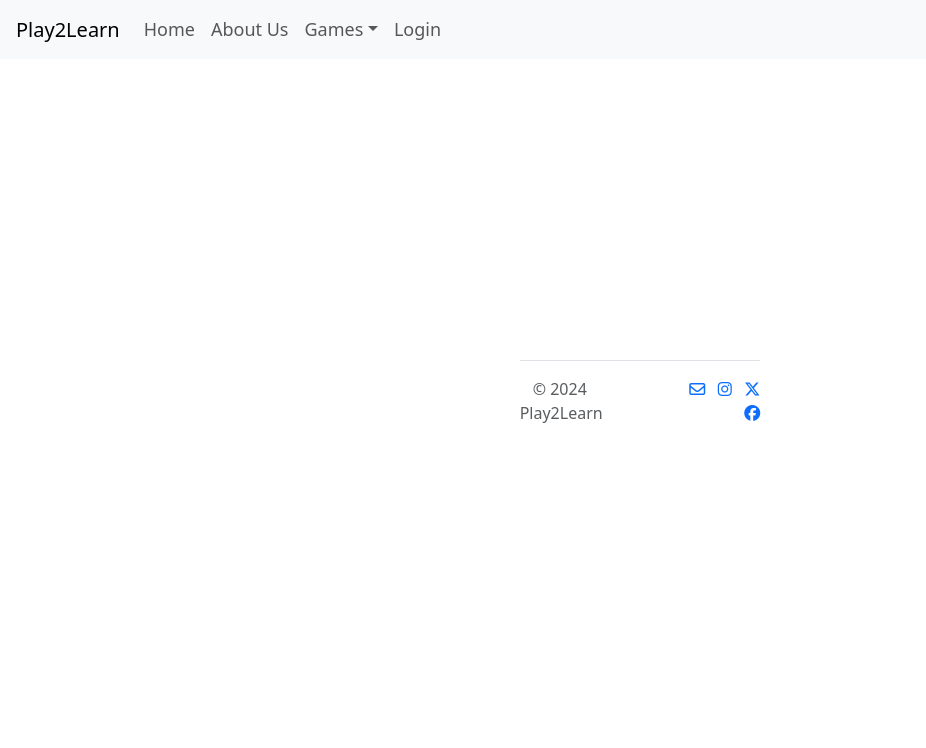
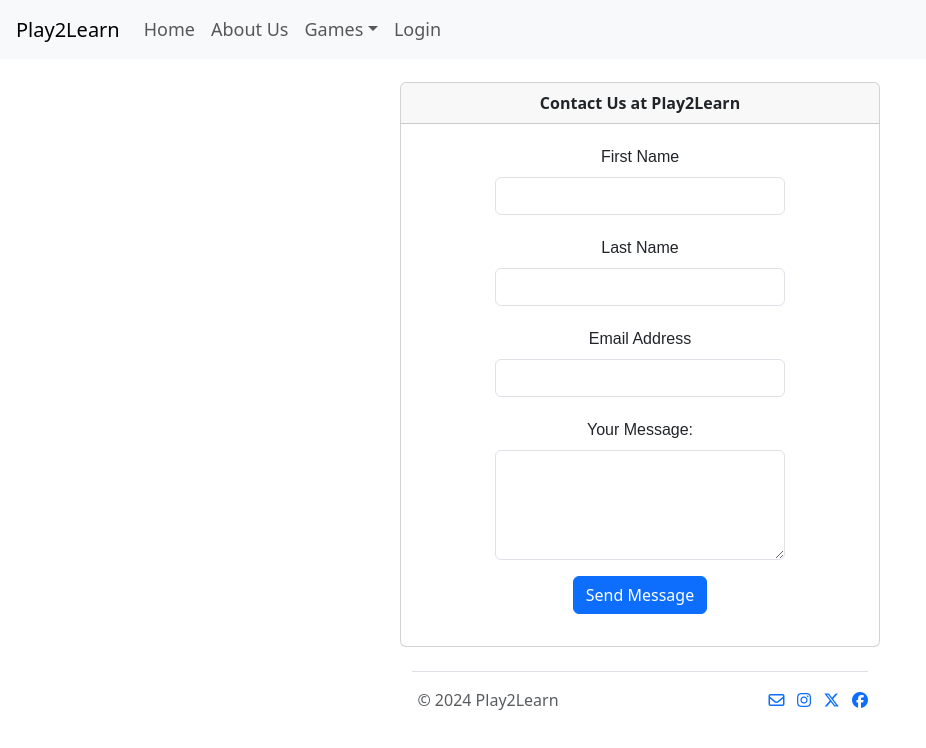
Before and after one commit to properholmes/Play2LearnVersion.2, a React (Vite) app in the folder react/: page /contact in a window 1280 px wide. Shown: the top 748 px of the page, without its empty margins (0-926 px from the left). Built offline with nearby package versions, Linux system fonts and the light colour scheme.

Commit message:
Add contact form jsx

```diff
--- a/react/src/App.jsx
+++ b/react/src/App.jsx
@@ -1,32 +1,38 @@
-import { useState } from 'react';
-import {Routes, Route} from 'react-router-dom';
-import About from './components/About';
-import anagrams from "./components/anagramhunt/anagramsArray.js";
-import Footer from "./components/Footer";
-import GamePlay from './components/anagramhunt/GamePlay';
-import GameScore from './components/anagramhunt/GameScore';
-import GameSetup from './components/anagramhunt/GameSetup';
-import Header from "./components/Header";
-import Homepage from './components/Homepage';
-import Login from './components/Login';
-import Mathfacts from './components/Mathfacts'
-import Register from './components/Register';
-import './anaApp.css'
+import { useState } from 'react'; // imports useState hook from React for state management
+import { Routes, Route } from 'react-router-dom'; // imports Routes and Route for setting up routing
+import About from './components/About'; // imports the About component
+import Contact from './components/Contact';
+import anagrams from "./components/anagramhunt/anagramsArray.js"; // imports an anagrams
+import Footer from "./components/Footer"; // imports Footer component
+import GamePlay from './components/anagramhunt/GamePlay'; // imports GamePlay component for the game
+import GameScore from './components/anagramhunt/GameScore'; // imports GameScore component to display scores
+import GameSetup from './components/anagramhunt/GameSetup'; // imports GameSetup component for initial setup
+import Header from "./components/Header"; // imports Header component
+import Homepage from './components/Homepage'; // imports Homepage component
+import Login from './components/Login'; // imports Login component
+import Mathfacts from './components/Mathfacts'; // imports Mathfacts component
+import Register from './components/Register'; // imports Register component
+import './anaApp.css'; // imports CSS for styling
 
+//generating some logic for use within children.. and passing in the routes here
 
 function App() {
 
-  // find a random index in an array
+  // find random index in an array, useful throughout the project
   function findRandom(array) {
+    // check if array is defined
     if (array) {
+      // generate a random index
       const random = Math.floor(Math.random() * array.length)
+      // select the item from the index
       const randomSelected = array[random];
+
       return randomSelected;
     }
-      return 0;
+      return 0; // if array undefined, return 0
   }
 
-  // set the initial wordlength to 5
+  // useState- set the initial wordlength -default set to 5
   const [wordLength, setWordLength] = useState('5');
   // set the first block of anagram words to a random block of 5 characters
   const [wordAnswers, setWordAnswer] = findRandom(anagrams[wordLength]);
@@ -34,19 +40,21 @@ function App() {
   const [score, setScore] = useState(0);
   // get length of anagram block and subtract 1 because we will show the user one of the words as a hint
   const [wordsLeft, setWordsLeft] = useState(wordAnswers.length - 1);
-
   // Logic for displaying correct answers in the final score view of anagram game
   const [correctAnswers, setCorrectAnswers] = useState([]);
+  // keep track of correct 'block' / length of words
   const[blockCorrect, setBlockCorrect]= useState([]);
-
+  // hold all word variables for the current word length
   const [allWords, setAllWords] = useState(anagrams[wordLength]);
    // list of possible answers in anagram block
    const[possibleWords, setPossibleWords] = useState(findRandom(allWords));
-   // find the starting word in that anagram block
+   // find the starting word in that anagram block, from the possible words
    const [wordHint, setWordHint] = useState(findRandom(possibleWords));
    // filter word array to remove the word hint or keyword
    const [filteredPossible, setFilteredPossible] = useState(() => {
+      // define possibleWords & wordHint
       if (possibleWords && wordHint) {
+          // filter out the word hint
           return possibleWords.filter((item) => item !== wordHint);
        } else {
           return []; // Return an empty array if either possibleWords or wordHint is undefined
@@ -56,55 +64,59 @@ function App() {
 
    return (
     <>
+      {/* Render all components / routed components below*/}
       <Header />
       <Routes>
         <Route exact path="/" element={<Homepage />} />
         <Route exact path="/about" element={<About />} />
         <Route exact path="/anagramhunt" element={
           <GameSetup
-          wordLength={wordLength}
-          setWordLength={setWordLength} />
+            wordLength={wordLength} // pass the current word length to GameSetup
+            setWordLength={setWordLength} // pass the function to update word length
+          />
         }>
         </Route>
         <Route exact path="/play" element={
           <GamePlay
-          score={score}
-          setScore={setScore}
-          wordAnswers={wordAnswers}
-          wordLength={wordLength}
-          wordsLeft={wordsLeft}
-          findRandom={findRandom}
-          correctAnswers={correctAnswers}
-          setCorrectAnswers={setCorrectAnswers}
-          blockCorrect={blockCorrect}
-          setBlockCorrect={setBlockCorrect}
-          filteredPossible={filteredPossible}
-          setFilteredPossible={setFilteredPossible}
-          allWords={allWords}
-          setAllWords={setAllWords}
-          possibleWords={possibleWords}
-          setPossibleWords={setPossibleWords}
-          wordHint={wordHint}
-          setWordHint={setWordHint}/>
+            score={score} // pass the current score to GamePlay
+            setScore={setScore} // pass the function to update score
+            wordAnswers={wordAnswers} // pass the word answers for the game
+            wordLength={wordLength} // pass the word length
+            wordsLeft={wordsLeft} // pass the remaining words
+            findRandom={findRandom} // pass the random selection function
+            correctAnswers={correctAnswers} // pass correct answers
+            setCorrectAnswers={setCorrectAnswers} // pass function to update correct answers
+            blockCorrect={blockCorrect} // pass correct blocks
+            setBlockCorrect={setBlockCorrect} // pass function to update correct blocks
+            filteredPossible={filteredPossible} // pass the filtered possible words
+            setFilteredPossible={setFilteredPossible} // pass function to update filtered words
+            allWords={allWords} // pass all words available for the current word length
+            setAllWords={setAllWords} // pass function to update all words
+            possibleWords={possibleWords} // pass possible words
+            setPossibleWords={setPossibleWords} // pass function to update possible words
+            wordHint={wordHint} // pass the current word hint
+            setWordHint={setWordHint} // pass function to update word hint
+          />
         }>
         </Route>
         <Route exact path="/score" element={
           <GameScore
-          score={score}
-          correctAnswers={correctAnswers}
-          blockCorrect={blockCorrect}
-          filteredPossible={filteredPossible}
-          wordHint={wordHint}/>
+            score={score} // Pass the current score to GameScore
+            correctAnswers={correctAnswers} // Pass correct answers to display
+            blockCorrect={blockCorrect} // Pass correct blocks
+            filteredPossible={filteredPossible} // Pass filtered possible words
+            wordHint={wordHint} // Pass the word hint
+          />
         }>
         </Route>
         <Route exact path="/mathfacts" element={<Mathfacts />} />
         <Route exact path="/login" element={<Login />} />
         <Route exact path="/register" element={<Register />} />
+        <Route exact path="/contact" element={<Contact />} />
       </Routes>
       <Footer />
     </>
   )
-
 }
-
+// export the component (as always)
 export default App
--- /dev/null
+++ b/react/src/components/Contact.jsx
@@ -0,0 +1,55 @@
+import TextInput from './TextInput';
+import React from 'react';
+
+function Contact() {
+
+    return (
+        <>
+
+            <div className="card" style={{ 'width': '30rem' }}>
+                <div className="card-header">
+                    <div className="row">
+                        <div className="col-lg-12"><b>Contact Us at Play2Learn</b></div>
+                        <div className="col-lg-6">
+
+                        </div>
+                    </div>
+                </div>
+                <div className="card-body" >
+                    <div className="row">
+                        <div className="col-lg-2">&nbsp;</div>
+                        <div className="col-lg-8">
+                            <form method="POST"  >
+                                <div className="mb-3">
+                                    <TextInput name="first_name" type="text" placeholder="First Name"/>
+                                </div>
+                                <div className="mb-3">
+                                    <TextInput name="last_name" type="text" placeholder="Last Name"/>
+                                </div>
+                                <div className="mb-3">
+                                    <TextInput name="email" type="email" placeholder="Email Address"/>
+                                </div>
+                                <div className="mb-3">
+                                    <label htmlFor="message" className="form-label">Your Message:</label>
+                                    <br/>
+                                    <textarea id="message" name='message' className="form-control" rows="4" cols="30">
+
+                                    </textarea>
+                                </div>
+
+                                <div className="mb-3">
+                                    <input name="contact" type="submit" className="btn btn-primary" value="Send Message" />
+                                </div>
+
+                            </form>
+                        </div>
+                    </div>
+                </div>
+            </div>
+
+        </>
+    )
+
+}
+
+export default Contact
--- a/react/src/components/Footer.jsx
+++ b/react/src/components/Footer.jsx
@@ -6,7 +6,7 @@ function Footer() {
         <footer className="footer d-flex flex-wrap justify-content-between align-items-center py-3 my-4 border-top">
         <p id="copywrite" className="col-md-4 mb-0 text-muted" aria-label="website Copywritten 2024 by Play2Learn" >&copy; 2024 Play2Learn</p>
         <address className="nav col-md-4 justify-content-end">
-          <a href="contact-us.html" target="_blank">
+          <a href="/contact" target="_blank">
             <i className="fa-regular fa-envelope" id="email-p2l" alt="Email icon"></i></a>
             &nbsp;
             &nbsp;
```
Lines whose indentation alone changed are shown as unchanged.
